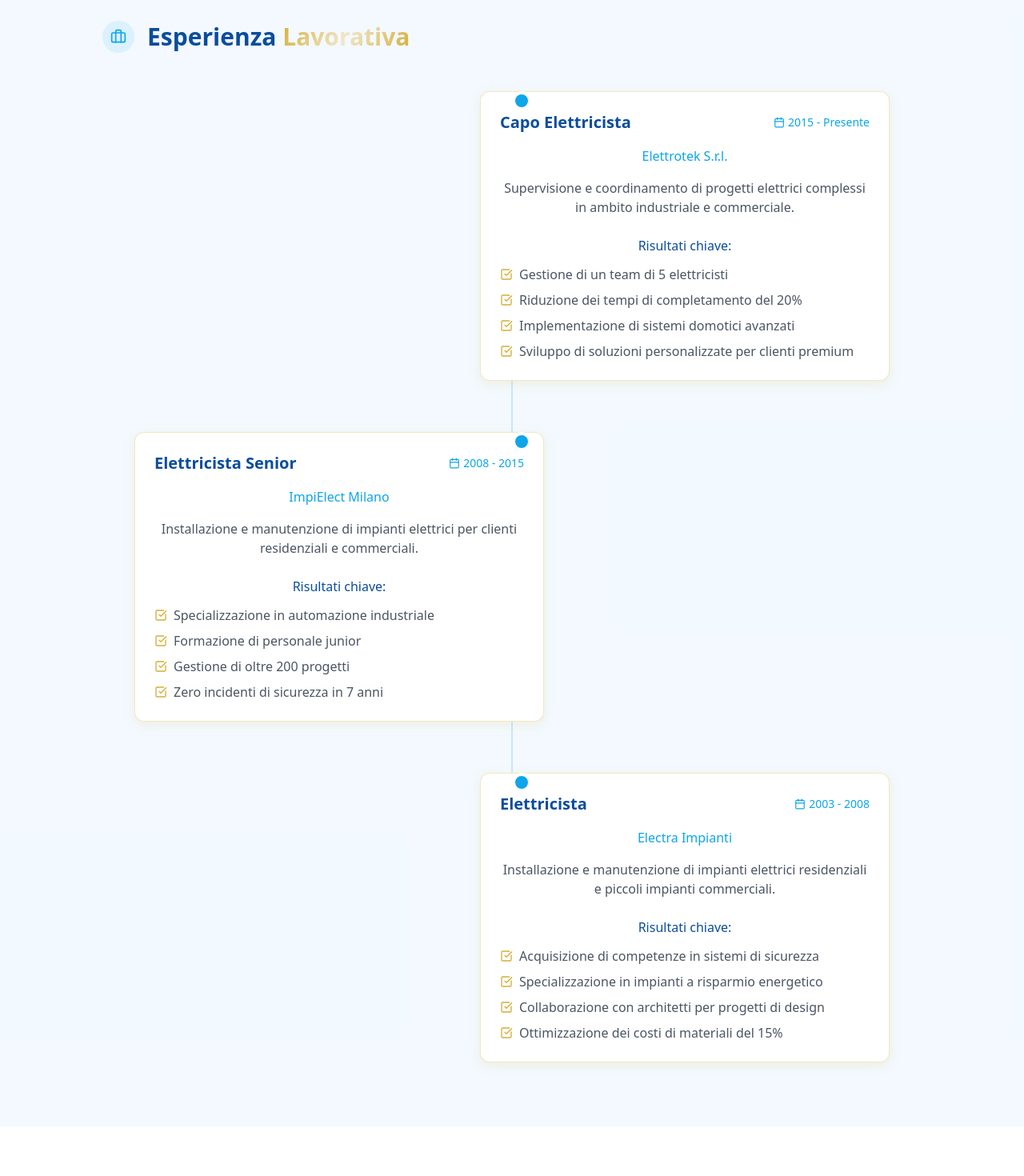
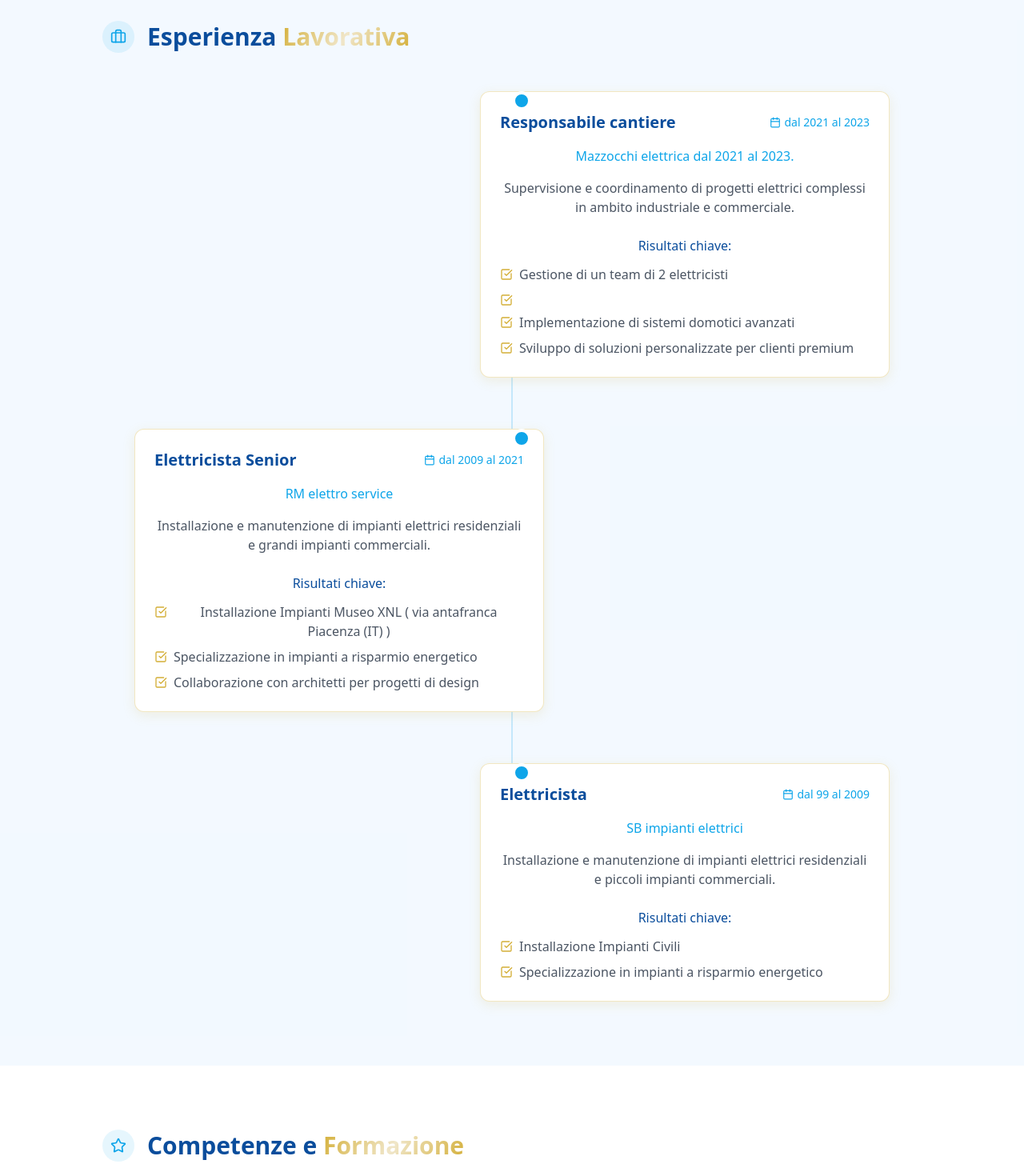
Before and after one commit to AgtechDS/Riccardo_Mori_cv, a React (Vite) app: page / in a window 1280 px wide. Shown: the part 1500-2970 px from the top of the page at 80% size. Built offline with nearby package versions, Linux system fonts and the light colour scheme.

Commit message:
Update Experience.tsx

```diff
--- a/src/components/Experience.tsx
+++ b/src/components/Experience.tsx
@@ -14,40 +14,36 @@ interface ExperienceItemProps {
 export const Experience = () => {
   const experiences = [
     {
-      title: "Capo Elettricista",
-      company: "Elettrotek S.r.l.",
-      period: "2015 - Presente",
+      title: "Responsabile cantiere",
+      company: "Mazzocchi elettrica dal 2021 al 2023.",
+      period: "dal 2021 al 2023",
       description: "Supervisione e coordinamento di progetti elettrici complessi in ambito industriale e commerciale.",
       achievements: [
-        "Gestione di un team di 5 elettricisti",
-        "Riduzione dei tempi di completamento del 20%",
+        "Gestione di un team di 2 elettricisti",
+        "",
         "Implementazione di sistemi domotici avanzati",
         "Sviluppo di soluzioni personalizzate per clienti premium"
       ]
     },
     {
-      title: "Elettricista Senior",
-      company: "ImpiElect Milano",
-      period: "2008 - 2015",
-      description: "Installazione e manutenzione di impianti elettrici per clienti residenziali e commerciali.",
+ title: "Elettricista Senior",
+      company: "RM elettro service",
+      period: "dal 2009 al 2021",
+      description: "Installazione e manutenzione di impianti elettrici residenziali e grandi impianti commerciali.",
       achievements: [
-        "Specializzazione in automazione industriale",
-        "Formazione di personale junior",
-        "Gestione di oltre 200 progetti",
-        "Zero incidenti di sicurezza in 7 anni"
+        "Installazione Impianti Museo XNL ( via antafranca Piacenza (IT) )",
+        "Specializzazione in impianti a risparmio energetico",
+        "Collaborazione con architetti per progetti di design",
       ]
     },
     {
       title: "Elettricista",
-      company: "Electra Impianti",
-      period: "2003 - 2008",
+      company: "SB impianti elettrici",
+      period: "dal 99 al 2009",
       description: "Installazione e manutenzione di impianti elettrici residenziali e piccoli impianti commerciali.",
       achievements: [
-        "Acquisizione di competenze in sistemi di sicurezza",
-        "Specializzazione in impianti a risparmio energetico",
-        "Collaborazione con architetti per progetti di design",
-        "Ottimizzazione dei costi di materiali del 15%"
-      ]
+        "Installazione Impianti Civili",
+        "Specializzazione in impianti a risparmio energetico",      ]
     }
   ];
 
```
